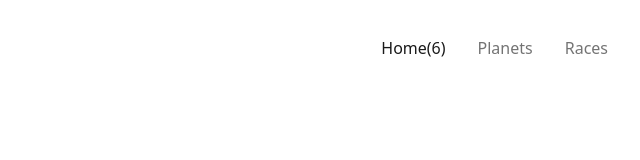
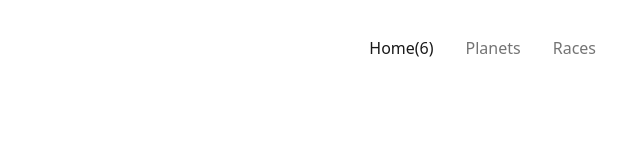
Before and after one commit to Maclenn77/Capstone-Project-JavaScript, a website built with webpack: page src/index.html in a window 1280 px wide. Shown: the full height of the page, 640-1280 px from the left. Built offline with nearby package versions, Linux system fonts and the light colour scheme; files whose address does not match are found by name.

Commit message:
Finish navbar

```diff
--- a/src/index.html
+++ b/src/index.html
@@ -11,16 +11,15 @@
 <body>
     <header>
         <nav class="navbar-fixed-top navbar navbar-expand-lg navbar-light px-4">
-            <div class="container">
+            <div class="container-fluid">
                 <a class="navbar-brand" href="#">
                     <img src="./images/pokeball-logo.png" alt="Pokemon logo" width="70" height="70">
                 </a>
-            </div>
                 <button class="navbar-toggler" type="button" data-bs-toggle="collapse" data-bs-target="#navbarNav" aria-controls="navbarNav" aria-expanded="false" aria-label="Toggle navigation">
                     <span class="navbar-toggler-icon"></span>
                 </button>
-            <div class="collapse navbar-collapse" id="navbarNav">
-                <ul class="navbar-nav me-auto gap-3">
+                <div class="collapse navbar-collapse flex-grow-0" id="navbarNav">
+                    <ul class="navbar-nav gap-3">
                         <li class="nav-item">
                             <a class="nav-link active" href="#">Home(6)</a>
                         </li>
@@ -32,6 +31,7 @@
                         </li>
                     </ul>
                 </div>
+            </div>
         </nav>
     </header>
     <script src="https://cdn.jsdelivr.net/npm/bootstrap@5.0.2/dist/js/bootstrap.bundle.min.js" integrity="sha384-MrcW6ZMFYlzcLA8Nl+NtUVF0sA7MsXsP1UyJoMp4YLEuNSfAP+JcXn/tWtIaxVXM" crossorigin="anonymous"></script>
```
Also changed, not shown: dist/index.html. Lines whose indentation alone changed are shown as unchanged.
